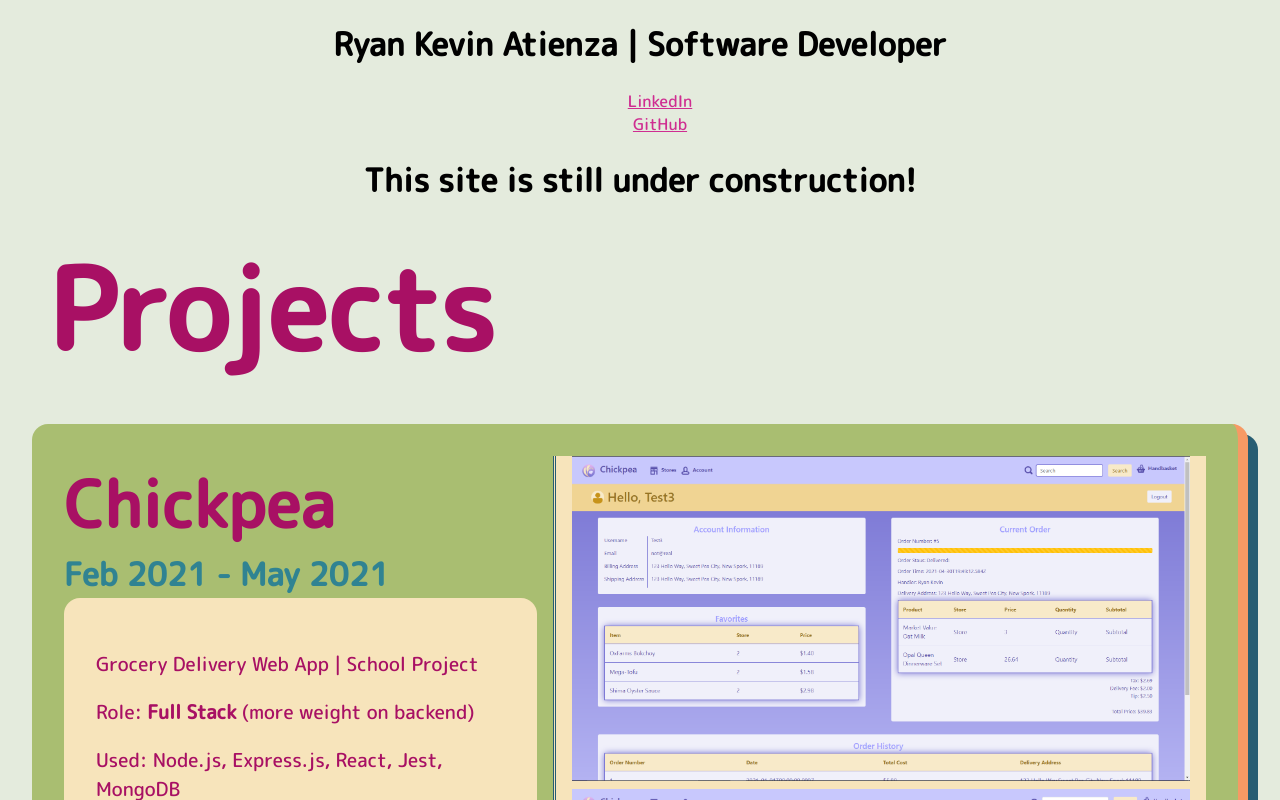
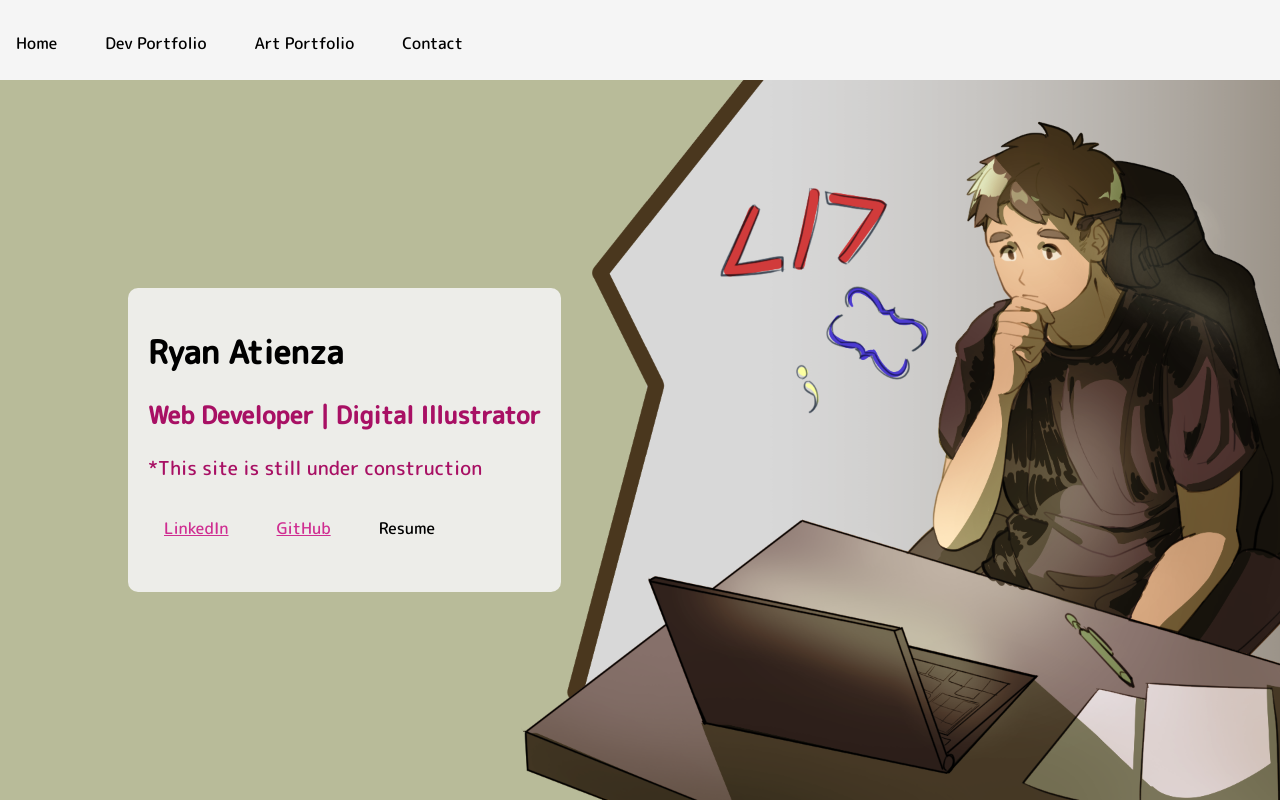
Before and after one commit to ryankpa/my-page, a React (Create React App) app: page / in a window 1280 px wide. Shown: the top 800 px of the page. Built offline with nearby package versions, Linux system fonts and the light colour scheme.

Commit message:
add landing page & start of organizing info

```diff
--- a/src/App.js
+++ b/src/App.js
@@ -1,12 +1,12 @@
 import './styles/App.css';
 import Header from './Header';
-import Projects from './projects/ProjectsContainer';
+import LandingPage from './LandingPage';
 
 function App() {
   return (
     <div className="App">
       <Header />
-      <Projects />
+      <LandingPage />
     </div>
   );
 }
--- a/src/Header.js
+++ b/src/Header.js
@@ -1,12 +1,14 @@
 function Header() {
     return (
         <header>
-            <h1><strong>Ryan Kevin Atienza | Software Developer</strong></h1>
-            <ul>
-                <li><a href="https://linkedin.com/in/ryankpa">LinkedIn</a></li>
-                <li><a href="https://github.com/ryankpa">GitHub</a></li>
-            </ul>
-            <strong><h1>This site is still under construction!</h1></strong>
+            <nav>
+                <ul>
+                    <li>Home</li>
+                    <li>Dev Portfolio</li>
+                    <li>Art Portfolio</li>
+                    <li>Contact</li>
+                </ul>
+            </nav>
         </header>
     );
 }
--- /dev/null
+++ b/src/LandingPage.js
@@ -0,0 +1,30 @@
+import splash_full from './assets/splash_full.png'
+import splash_mobile from './assets/splash_mobile.png'
+import './styles/LandingPage.css';
+
+function LandingPage() {
+    return(
+        <div id="landing-page">
+            <div class="flex">
+                <div id='info-card'>
+                    <h1 id="title">
+                        Ryan Atienza
+                    </h1>
+                    <h2>
+                        Web Developer | Digital Illustrator
+                    </h2>
+                    <p>*This site is still under construction</p>
+                    <ul>
+                        <li><a href="https://linkedin.com/in/ryankpa">LinkedIn</a></li>
+                        <li><a href="https://github.com/ryankpa">GitHub</a></li>
+                        <li>Resume</li>
+                    </ul>
+                </div>
+                <img src={splash_full} class="full" alt="Illustration of myself working in front of a laptop"/>
+                <img src={splash_mobile} class="mobile" alt="Illustration of myself working in front of a laptop" />
+            </div>
+        </div>
+    );
+}
+
+export default LandingPage;
--- a/src/styles/App.css
+++ b/src/styles/App.css
@@ -1,10 +1,17 @@
 body {
-  background-color: rgb(228, 235, 221);
+  background-color: rgb(184, 187, 153);
   font-family: 'M PLUS Rounded 1c', sans-serif;
 }
 
 .App {
   text-align: center;
+}
+
+@media only screen and (max-width: 768px){
+  .App {
+    display: flex;
+    flex-direction: column;
+  }
 }
 
 a {
@@ -19,6 +26,22 @@ h2, h3, h4, p {
   color: rgb(168, 16, 100);
 }
 
+ul {
+  display: flex;
+  gap: 1rem;
+  padding-left: 0;
+}
+
 li {
   list-style: none;
+  padding: .5rem;
+  margin: .5rem
 }
+
+header {
+  display: flex;
+  position: relative;
+  background-color: whitesmoke;
+  width: 100%;
+  height: 10vh;
+}
--- /dev/null
+++ b/src/styles/LandingPage.css
@@ -0,0 +1,49 @@
+.flex {
+    height: 90vh;
+}
+
+@media only screen and (min-width: 769px) {
+    .flex {
+        display: flex;
+        justify-content: end;
+    }
+
+    .mobile {
+        display: none;
+    }
+
+    #info-card {
+        position: absolute;
+        align-self: center;
+        padding: 20px;
+        left: 10%;
+        text-align: left;
+        background-color: rgba(245, 245, 245, 0.87);
+        border-radius: 10px;
+    }
+}
+
+@media only screen and (max-width: 768px){
+    #info-card {
+        position: absolute;
+        bottom: 10%;
+        left: 5%;
+        width: fit-content;
+        padding: 10px;
+        text-align: left;
+        background-color: rgba(245, 245, 245, 0.87);
+        border-radius: 10px;
+    }
+
+    .full {
+        display: none;
+    }
+
+    .mobile {
+        display: block;
+        width: 100%;
+        height: inherit;
+        overflow: hidden;
+        object-fit: cover;
+    }
+}
```
